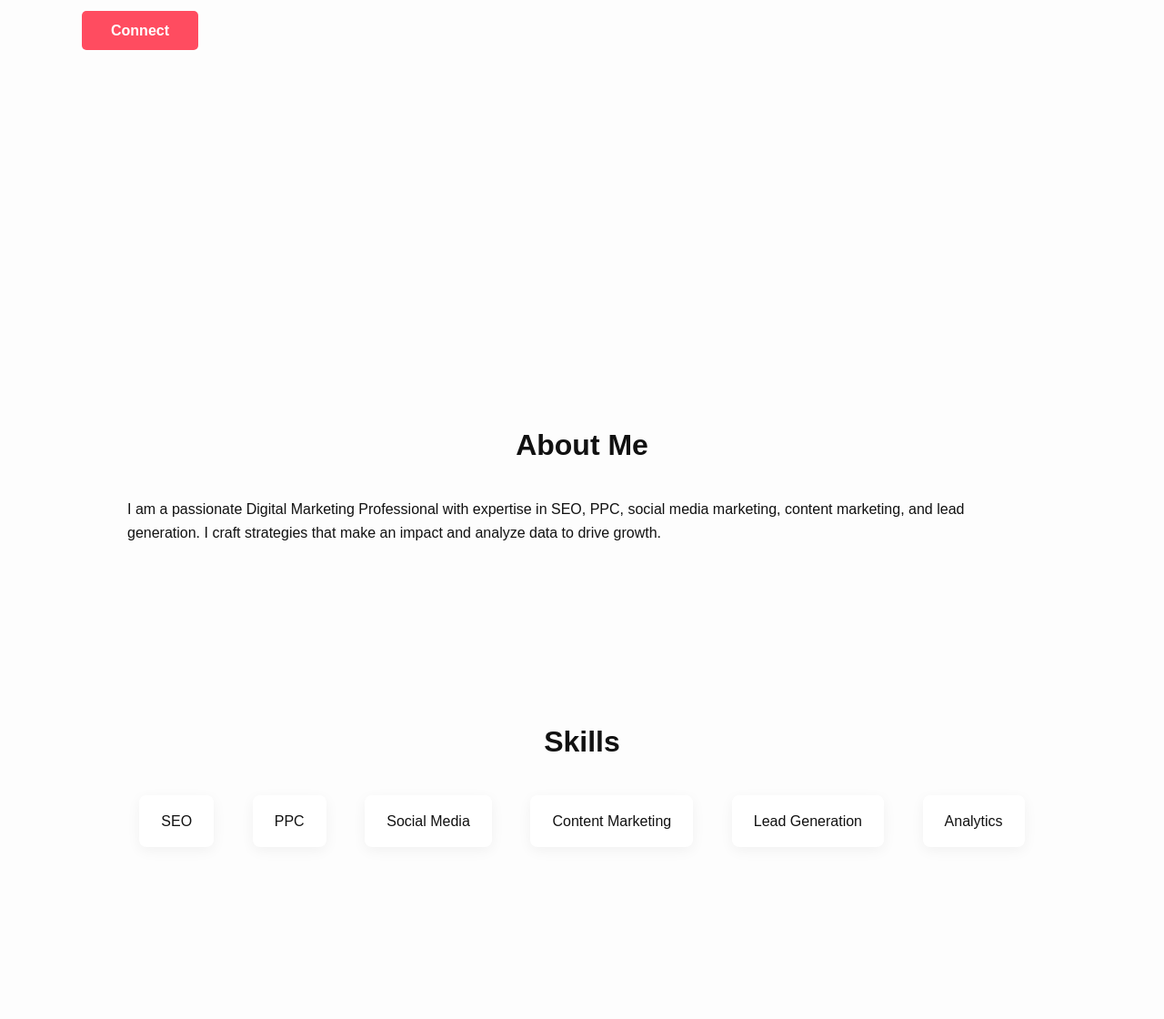
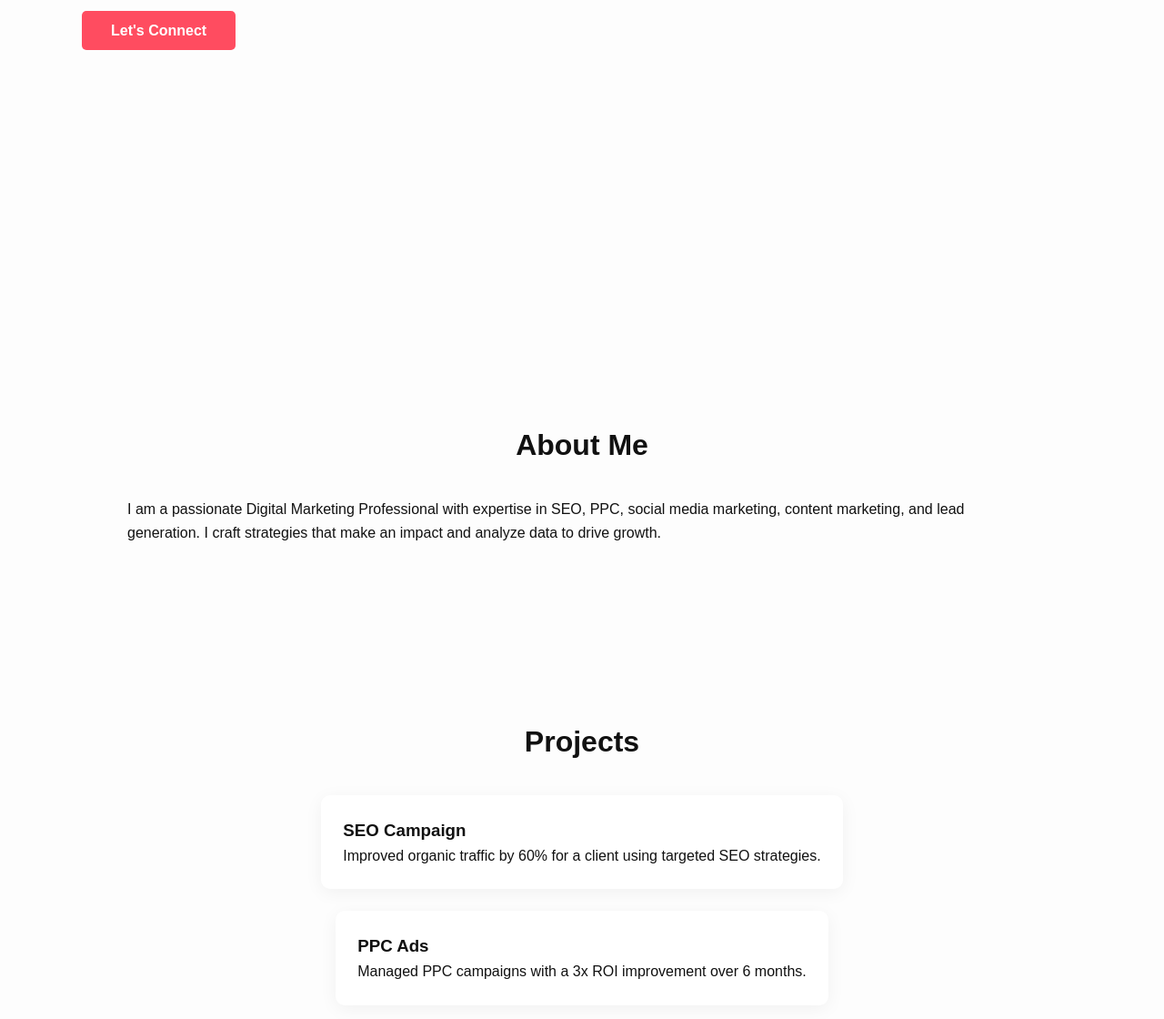
Before and after one commit to mr-vivek-shaw/vivekshaw, a plain HTML site: page index.html in a window 1280 px wide. Shown: the part 432-1552 px from the top of the page at 91% size. Drawn offline with Linux system fonts and the light colour scheme.

Commit message:
index.html

```diff
--- a/index.html
+++ b/index.html
@@ -16,7 +16,6 @@
     <ul class="nav-links">
       <li><a href="#hero">Home</a></li>
       <li><a href="#about">About</a></li>
-      <li><a href="#skills">Skills</a></li>
       <li><a href="#projects">Projects</a></li>
       <li><a href="#contact">Contact</a></li>
     </ul>
@@ -32,7 +31,7 @@
     <div class="hero-text">
       <h1>Hi, I'm Vivek Shaw</h1>
       <p>Digital Marketing & Data Enthusiast</p>
-      <a href="#contact" class="btn">Connect</a>
+      <a href="#contact" class="btn">Let's Connect</a>
     </div>
     <div class="hero-image">
       <img src="your-photo.jpg" alt="Vivek Shaw">
@@ -40,7 +39,7 @@
   </div>
 </section>
 
-<!-- ABOUT -->
+<!-- ABOUT SECTION -->
 <section id="about">
   <div class="container fade-in">
     <h2>About Me</h2>
@@ -48,22 +47,7 @@
   </div>
 </section>
 
-<!-- SKILLS -->
-<section id="skills">
-  <div class="container fade-in">
-    <h2>Skills</h2>
-    <div class="skills-grid">
-      <div class="skill">SEO</div>
-      <div class="skill">PPC</div>
-      <div class="skill">Social Media</div>
-      <div class="skill">Content Marketing</div>
-      <div class="skill">Lead Generation</div>
-      <div class="skill">Analytics</div>
-    </div>
-  </div>
-</section>
-
-<!-- PROJECTS -->
+<!-- PROJECTS SECTION -->
 <section id="projects">
   <div class="container fade-in">
     <h2>Projects</h2>
@@ -84,7 +68,7 @@
   </div>
 </section>
 
-<!-- CONTACT -->
+<!-- CONTACT SECTION -->
 <section id="contact">
   <div class="container fade-in">
     <h2>Contact Me</h2>
```
